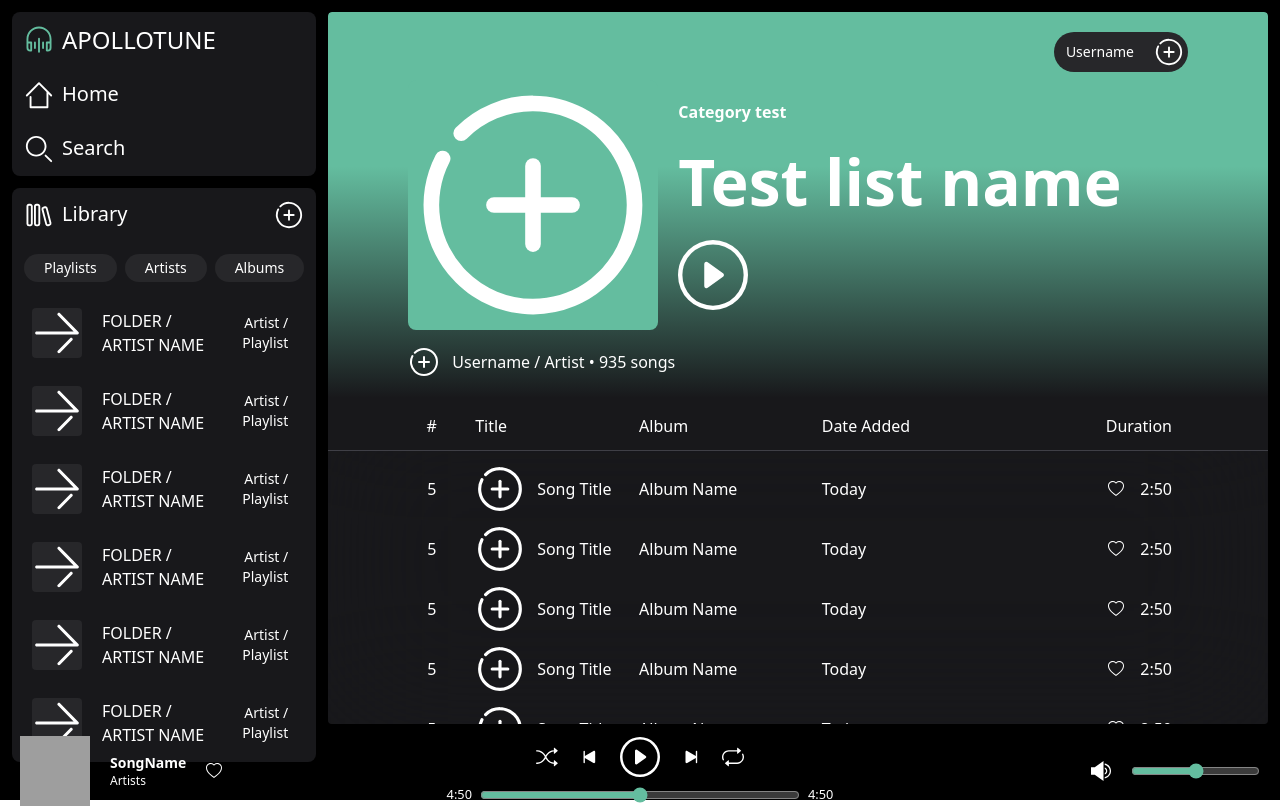
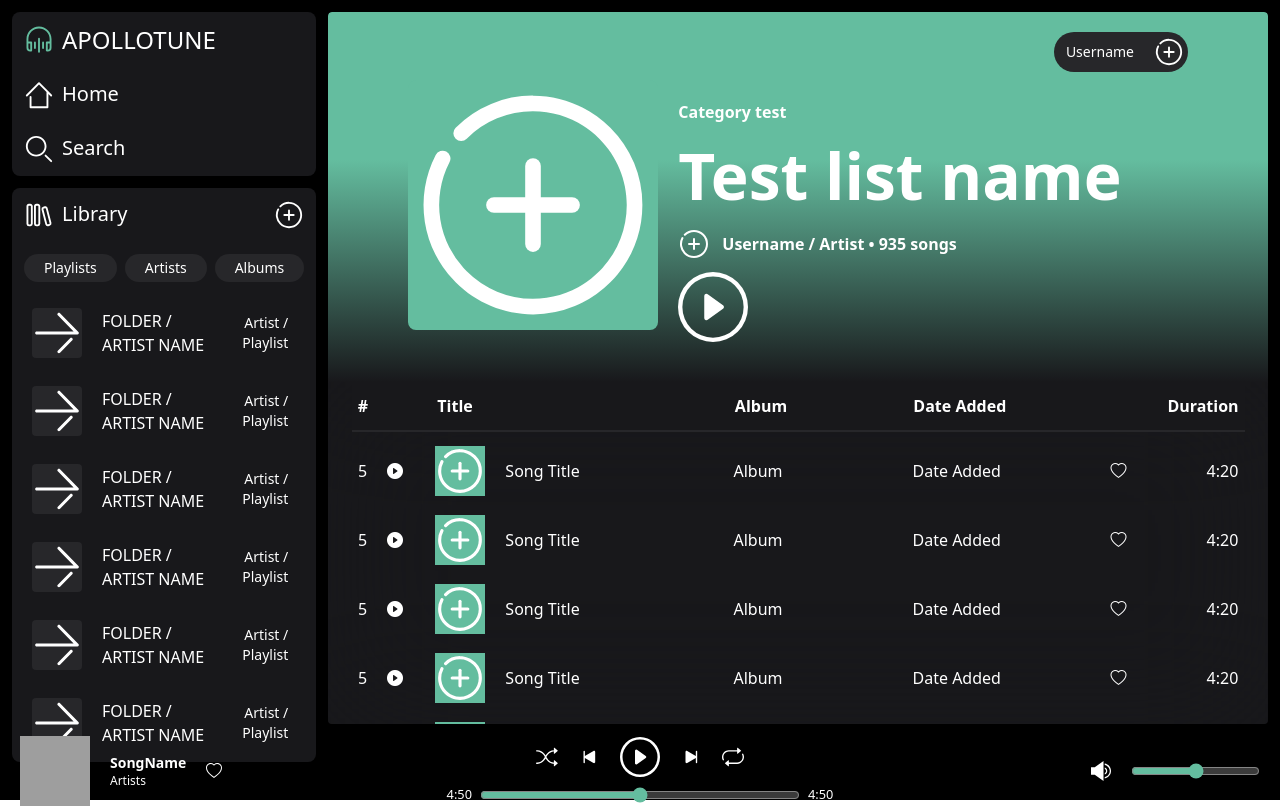
Before and after one commit to BMandure/apollotunes, a React (Vite) app: page /1 in a window 1280 px wide. Built offline with nearby package versions, Linux system fonts and the light colour scheme; grey boxes are pictures that could not be loaded.

Commit message:
fix songs and responsive at songList component

```diff
--- a/src/components/Header.tsx
+++ b/src/components/Header.tsx
@@ -9,16 +9,20 @@ function Header() {
           <img className="w-[30px] h-[30px]" src={test} alt="search_icon" />
         </button>
       </div>
-      <div className="flex">
-        <div className="bg-main rounded-lg min-w-[250px] h-[250px]">
+      <div className="flex max-[1050px]:flex-col">
+        <div className="bg-main rounded-lg !w-[250px] !h-[250px]">
           <img src={test} alt="album/artist_image" />
         </div>
-        <div className="flex flex-col justify-between items-start p-5 [&]:font-semibold text-white">
+        <div className="flex flex-col justify-between items-start p-5 gap-3 [&]:font-semibold text-white">
           <small className="text-[1rem]">Category test</small>
           <h2 className="max-[1080px]:text-[2rem] text-[3rem] min-[1275px]:text-[4rem] leading-tight">
             Test list name
           </h2>
 
+          <span className="text-left flex gap-3 items-center">
+            <img src={test} alt="" className="h-8" />
+            <p>Username / Artist &#x2022; 935 songs</p>
+          </span>
           <button
             id="play"
             className="w-[70px] h-[70px] border-transparent hover:border-2 hover:border-white rounded-[50%]"
@@ -37,10 +41,6 @@ function Header() {
           </button>
         </div>
       </div>
-      <span className="text-left pt-4 flex gap-3 items-center">
-        <img src={test} alt="" className="h-8" />
-        <p>Username / Artist &#x2022; 935 songs</p>
-      </span>
     </article>
   );
 }
--- a/src/components/Sidebar.tsx
+++ b/src/components/Sidebar.tsx
@@ -10,7 +10,7 @@ import LibraryList from "./LibraryList";
 
 function Sidebar() {
   return (
-    <section className="flex flex-col gap-3 w-[350px] [&>article]:bg-zinc-900 [&>article]:gap-1 [&>article]:rounded-lg">
+    <section className="flex flex-col gap-3 max-w-[350px] [&>article]:bg-zinc-900 [&>article]:gap-1 [&>article]:rounded-lg">
       <article className="flex flex-col max-h-[30%]">
         <ul className="text-start [&>li]:flex [&>li]:gap-2 [&>li]:text-white [&>li]:text-xl gap-5 [&>li]:p-3">
           <li className="pointer-events-none">
--- a/src/components/Song.tsx
+++ b/src/components/Song.tsx
@@ -3,37 +3,35 @@ import songTest from "../assets/add.svg";
 
 function Song() {
   return (
-    <div className="h-[60px] hover:bg-zinc-800 [&>td]:cursor-pointer flex justify-between rounded items-center text-start">
-      <span className="w-[50px] text-center">5</span>
-      <div className="flex gap-3 items-center h-full w-1/4 ps-5">
-        <img className="my-2 w-[50px] h-[50px]" src={songTest} alt="song_img" />
-        <p>Song Title</p>
-      </div>
-      <span className="w-1/4 inline max-[1275px]:hidden">Album Name</span>
-      <span className="w-1/4 inline max-[1275px]:hidden">Today</span>
-      <span className="w-1/4 text-end pe-4 flex gap-4 justify-end">
+    <tr className="flex gap-5 w-full mx-auto justify-around [&>th]:text-start h-[60px] items-center text-start hover:bg-zinc-800  rounded my-[1%]">
+      <td className="flex gap-5">
+        5
+        <Tooltip placement="top" arrow={false} title="Play song" color="gray">
+          <button className="w-full h-full">
+            <i className="bi bi-play-circle-fill"></i>
+          </button>
+        </Tooltip>
+      </td>
+      <td className="w-[30%]">
+        <div className="flex items-center gap-5">
+          <img src={songTest} alt="..." className="w-[50px] h-[50px] bg-main" />
+          <span className="truncate">Song Title</span>
+        </div>
+      </td>
+      <td className="w-1/6 truncate max-[1050px]:hidden">Album</td>
+      <td className="w-1/6 max-[1050px]:hidden">Date Added</td>
+      <td className="w-1/6 !text-end flex gap-20 justify-end">
         <Tooltip
           placement="top"
-          title="Add to your favourites"
+          arrow={false}
+          title="Add to favourites"
           color="gray"
-          arrow={false}
         >
-          <button>
-            <svg
-              xmlns="http://www.w3.org/2000/svg"
-              width="16"
-              height="16"
-              fill="currentColor"
-              className="bi bi-heart"
-              viewBox="0 0 16 16"
-            >
-              <path d="m8 2.748-.717-.737C5.6.281 2.514.878 1.4 3.053c-.523 1.023-.641 2.5.314 4.385.92 1.815 2.834 3.989 6.286 6.357 3.452-2.368 5.365-4.542 6.286-6.357.955-1.886.838-3.362.314-4.385C13.486.878 10.4.28 8.717 2.01L8 2.748zM8 15C-7.333 4.868 3.279-3.04 7.824 1.143c.06.055.119.112.176.171a3.12 3.12 0 0 1 .176-.17C12.72-3.042 23.333 4.867 8 15z" />
-            </svg>
-          </button>
+          <i className="bi bi-heart"></i>
         </Tooltip>
-        2:50
-      </span>
-    </div>
+        4:20
+      </td>
+    </tr>
   );
 }
 
--- a/src/pages/Login.tsx
+++ b/src/pages/Login.tsx
@@ -6,7 +6,7 @@ function Login() {
     import.meta.env.VITE_APP_URL
   }`;
   return (
-    <main className="text-white border-8 border-main w-full h-full flex flex-col justify-center items-center gap-5">
+    <main className="text-white border-8 border-main w-[50%] mx-auto translate-y-32 h-[70%] flex flex-col justify-center items-center gap-5">
       <section className="flex flex-col [&>article]:flex [&>article]:gap-2 [&>article]:items-center">
         <article>
           <img
--- a/src/pages/SongList.tsx
+++ b/src/pages/SongList.tsx
@@ -6,18 +6,20 @@ type idType = { id: id };
 
 function SongList({ id }: idType) {
   return (
-    <section className="flex flex-col max-h-[90vh] min-w-[780px] w-full [&>article]:rounded rounded overflow-auto bg-zinc-900">
+    <section className="flex flex-col max-h-[90vh] w-full [&>article]:rounded rounded overflow-auto bg-zinc-900">
       <Header />
       <article className="flex-1 text-white pb-[2rem] pt-0 backdrop-blur-3xl">
-        <div className="w-full flex flex-col gap-2">
-          <div className="sticky bg-zinc-900 top-0 pt-4 flex w-full justify-between text-center [&>span]:w-1/4 [&>span]:text-start border-b-[1px] pb-3 border-b-zinc-700 px-[5rem]">
-            <span className="!w-[50px] !text-center">#</span>
-            <span className="ps-5">Title</span>
-            <span className="inline max-[1275px]:hidden">Album</span>
-            <span className="inline max-[1275px]:hidden">Date Added</span>
-            <span className="!text-end pe-4">Duration</span>
-          </div>
-          <div className="px-[5rem]">
+        <table className="w-[95%] mx-auto">
+          <thead className="sticky top-0 h-[50px] flex items-center border-b-2 border-zinc-800 bg-zinc-900">
+            <tr className="flex gap-5 w-full justify-around [&>th]:text-start">
+              <th className="w-[50px]">#</th>
+              <th className="w-[30%]">Title</th>
+              <th className="w-1/6 max-[1050px]:hidden">Album</th>
+              <th className="w-1/6 max-[1050px]:hidden">Date Added</th>
+              <th className="w-1/6 !text-end">Duration</th>
+            </tr>
+          </thead>
+          <tbody className="px-[5rem]">
             <Song />
             <Song />
             <Song />
@@ -46,8 +48,8 @@ function SongList({ id }: idType) {
             <Song />
             <Song />
             <Song />
-          </div>
-        </div>
+          </tbody>
+        </table>
       </article>
     </section>
   );
```
